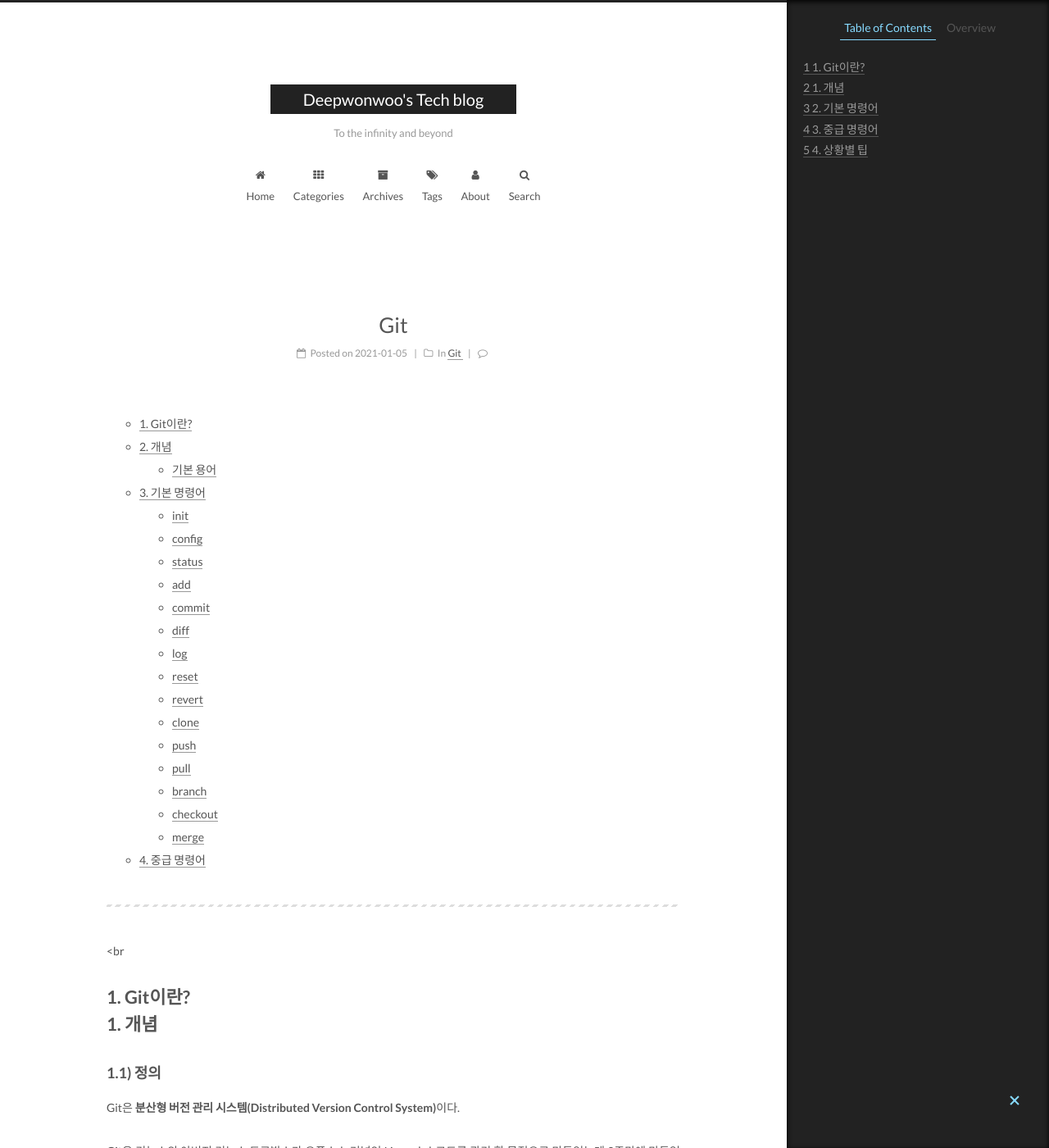
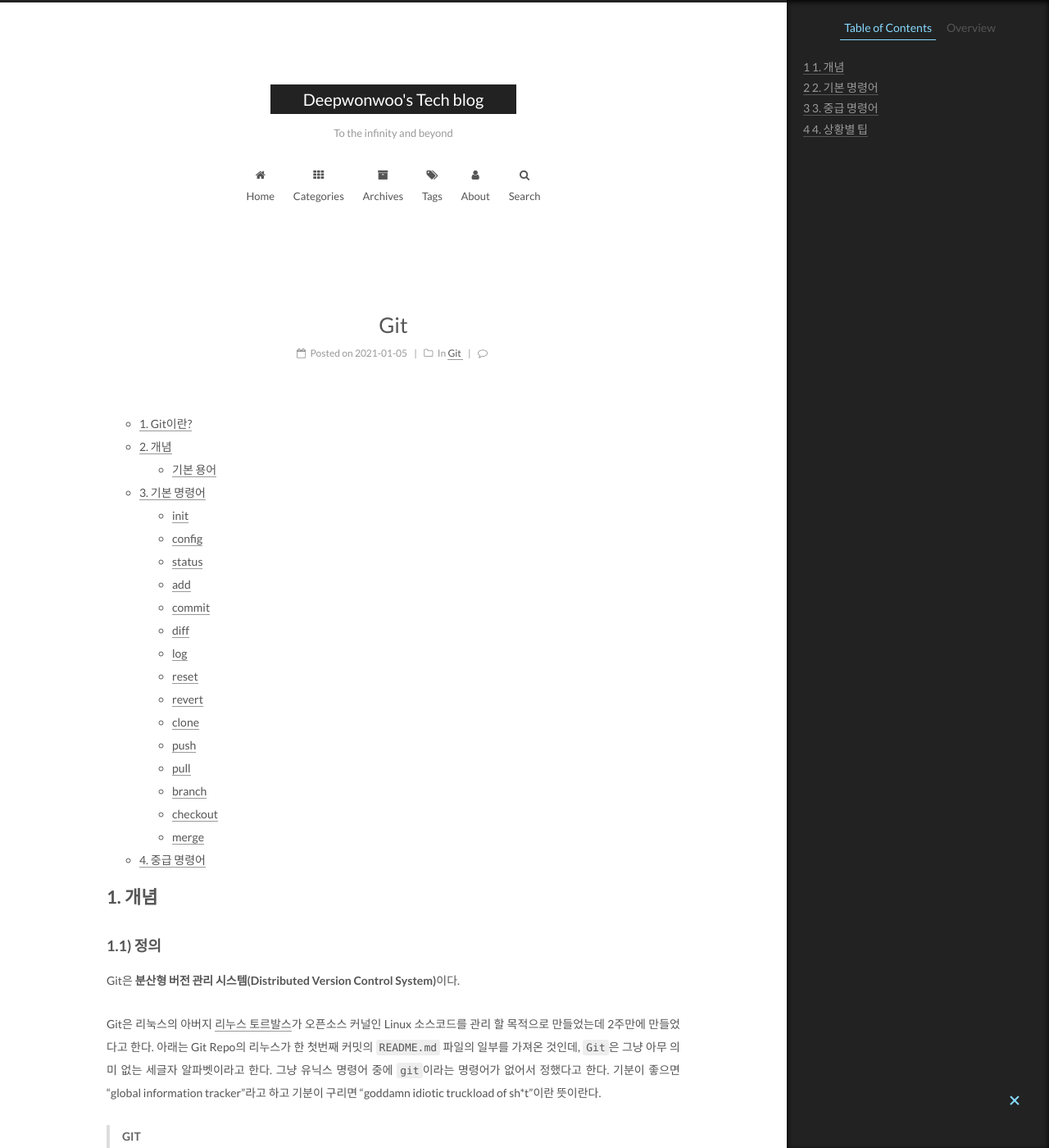
Before and after one commit to deepwonwoo/deepwonwoo.github.io, a Jekyll site: the page built from _posts/2021-01-05-Git.md, in a window 1280 px wide and 1400 px high. Shown: the whole window at 82% size. Built offline with Jekyll 4.4.1, drawn with Linux system fonts in a browser that asks for light colours; comment, search, counter and statistics services are not loaded.

Commit message:
Update 2021-01-05-Git.md

```diff
--- a/_posts/2021-01-05-Git.md
+++ b/_posts/2021-01-05-Git.md
@@ -29,9 +29,6 @@ tags: [Git, Opensource]
     - [merge](#merge)
 - [4. 중급 명령어](#4-중급-명령어)
 
-<hr>
-<br
-# 1. Git이란?
 
 
 # 1. 개념
```
